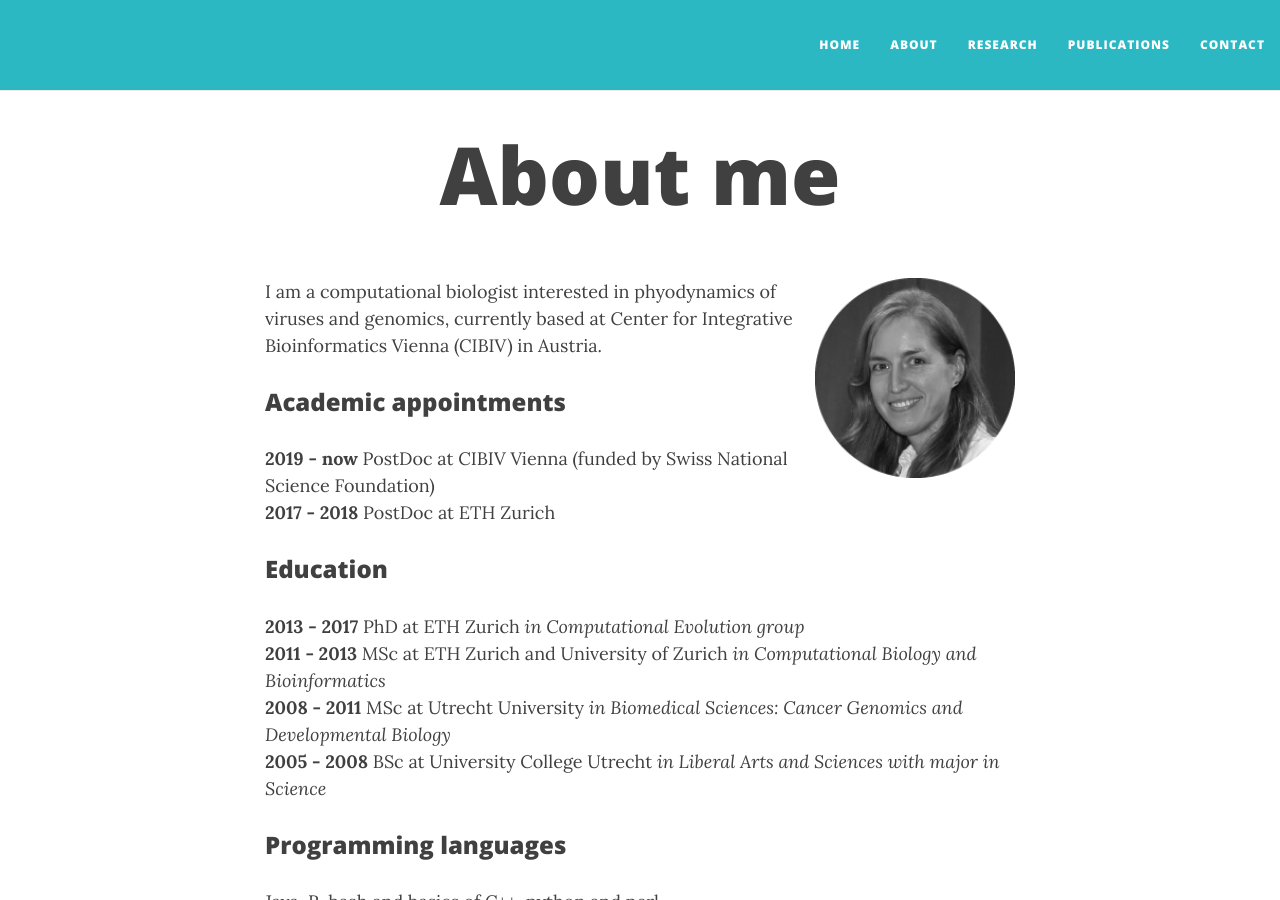
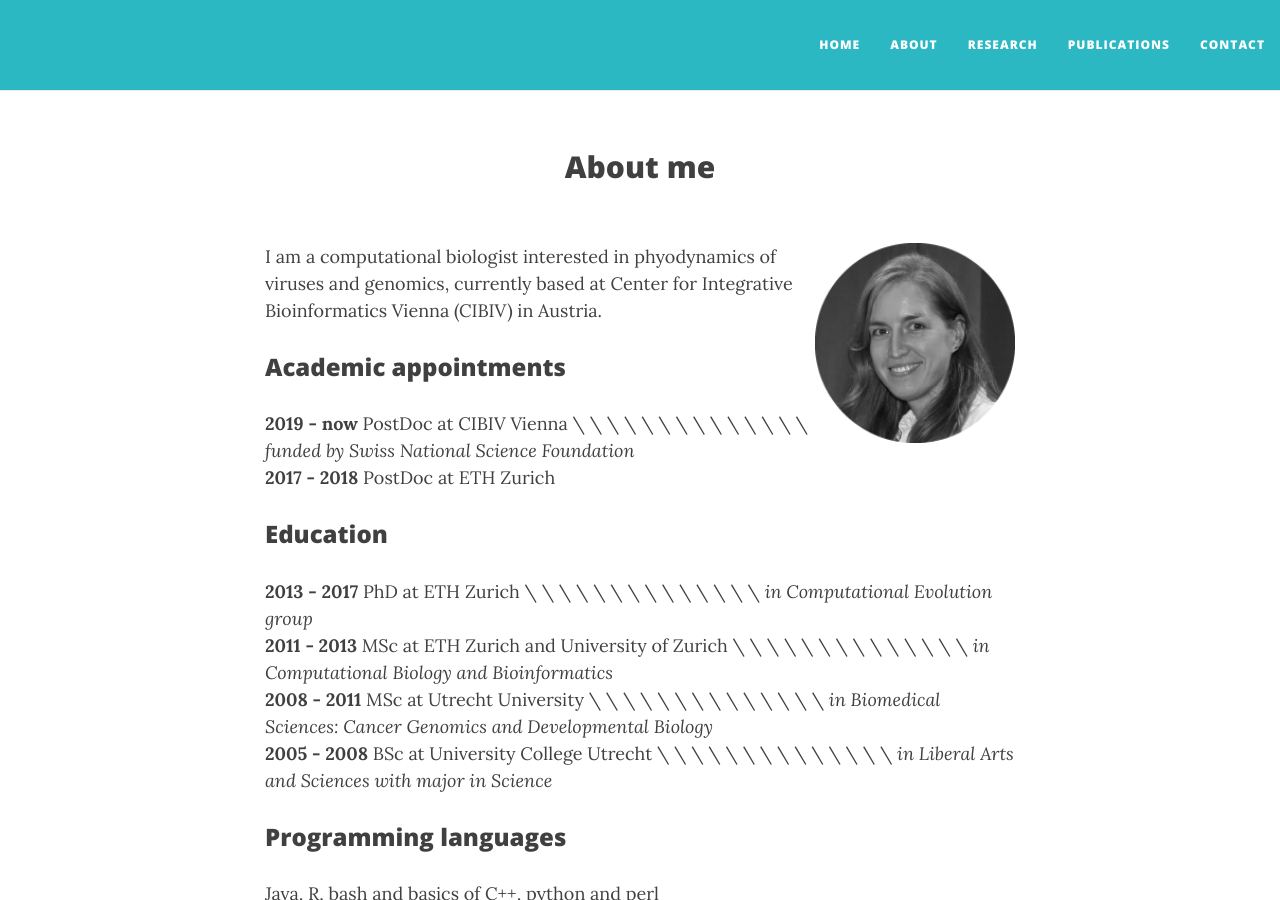
Before and after one commit to boskovav/boskovav.github.io, a Jekyll site: the page built from about.md, in a window 1280 px wide and 900 px high. Built offline with Jekyll 4.4.1, drawn with Linux system fonts in a browser that asks for light colours; nearby versions of some CDN libraries.

Commit message:
still fixing headers

```diff
--- a/_includes/header.html
+++ b/_includes/header.html
@@ -50,13 +50,13 @@
     <div class="row">
       <div class="col-lg-8 col-lg-offset-2 col-md-10 col-md-offset-1">
         <div class="{{ include.type }}-heading">
-          <h1>{% if page.title %}{{ page.title }}{% else %}<br/>{% endif %}</h1>
+          <h2>{% if page.title %}{{ page.title }}{% else %}<br/>{% endif %}</h2>
 		  {% if page.subtitle %}
 		    {% if include.type == "page" %}
             <hr class="small">
             <span class="{{ include.type }}-subheading">{{ page.subtitle }}</span>
 			{% else %}
-			<h2 class="{{ include.type }}-subheading">{{ page.subtitle }}</h2>
+			<h3 class="{{ include.type }}-subheading">{{ page.subtitle }}</h3>
 			{% endif %}
 		  {% endif %}
 
--- a/about.md
+++ b/about.md
@@ -3,17 +3,17 @@ layout: page
 title: About me
 ---
 
-<img src="/img/VB_bw.png" alt="Drawing" style="width: 200px;" hspace="-50px" align="right"/> I am a computational biologist interested in phyodynamics of viruses and genomics, currently based at Center for Integrative Bioinformatics Vienna (CIBIV) in Austria.
+<img src="/img/VB_bw.png" alt="Drawing" style="width: 200px;" hspace="-150px" align="right"/> I am a computational biologist interested in phyodynamics of viruses and genomics, currently based at Center for Integrative Bioinformatics Vienna (CIBIV) in Austria.
 
 ### Academic appointments
-**2019 - now** PostDoc at CIBIV Vienna (funded by Swiss National Science Foundation)
+**2019 - now** PostDoc at CIBIV Vienna   \ \ \ \ \ \ \ \ \ \ \ \ \ \ _funded by Swiss National Science Foundation_
 **2017 - 2018** PostDoc at ETH Zurich
 
 ### Education
-**2013 - 2017** PhD at ETH Zurich _in Computational Evolution group_
-**2011 - 2013** MSc at ETH Zurich and University of Zurich _in Computational Biology and Bioinformatics_
-**2008 - 2011** MSc at Utrecht University _in Biomedical Sciences: Cancer Genomics and Developmental Biology_
-**2005 - 2008** BSc at University College Utrecht _in Liberal Arts and Sciences with major in Science_
+**2013 - 2017** PhD at ETH Zurich   \ \ \ \ \ \ \ \ \ \ \ \ \ \ _in Computational Evolution group_
+**2011 - 2013** MSc at ETH Zurich and University of Zurich   \ \ \ \ \ \ \ \ \ \ \ \ \ \ _in Computational Biology and Bioinformatics_
+**2008 - 2011** MSc at Utrecht University   \ \ \ \ \ \ \ \ \ \ \ \ \ \ _in Biomedical Sciences: Cancer Genomics and Developmental Biology_
+**2005 - 2008** BSc at University College Utrecht   \ \ \ \ \ \ \ \ \ \ \ \ \ \ _in Liberal Arts and Sciences with major in Science_
 
 ### Programming languages
 Java, R, bash and basics of C++, python and perl
```
Also changed, not shown: contact.md (+1 -4 lines), publications.md (+3 -6 lines), research.md (+1 -4 lines).
